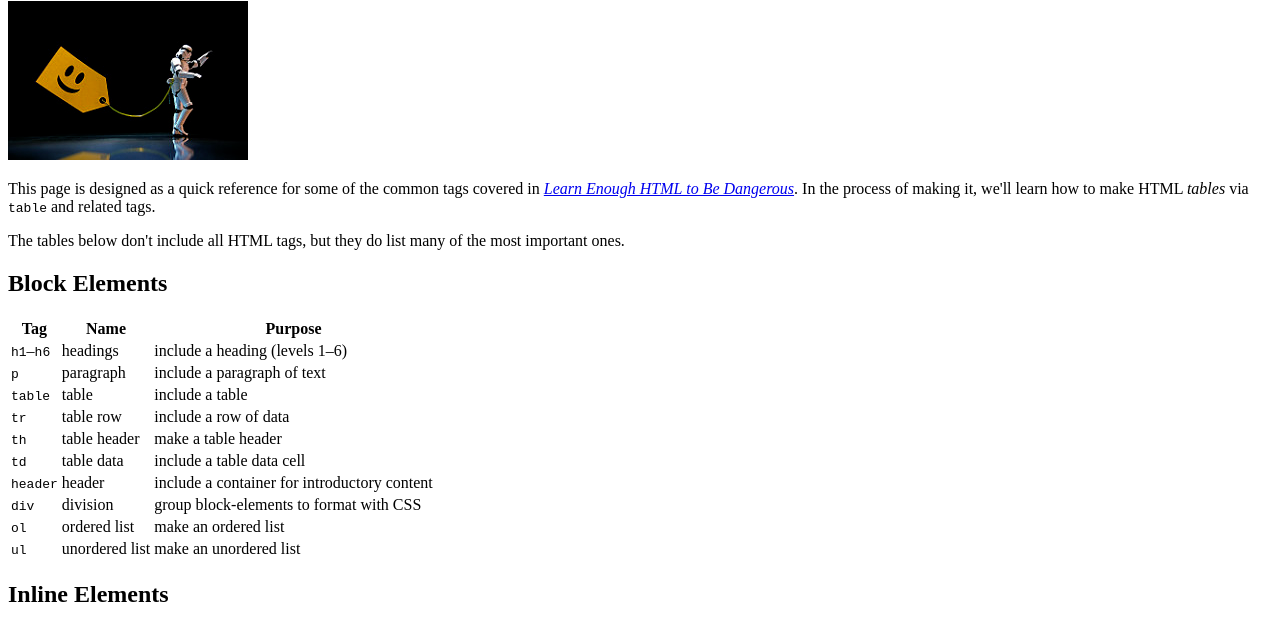
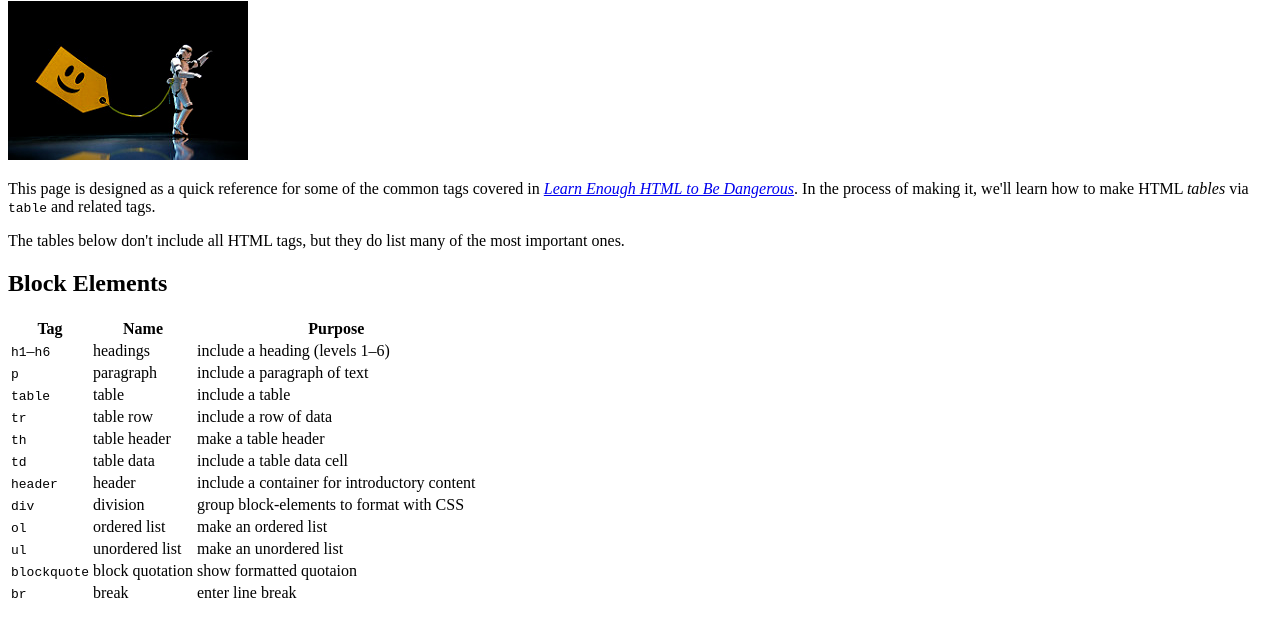
Before and after one commit to danielurb/sample_website, a plain HTML site: page tags.html in a window 1280 px wide. Shown: the part 105-727 px from the top of the page. Drawn offline with Linux system fonts and the light colour scheme.

Commit message:
Finish the sample website

```diff
--- a/tags.html
+++ b/tags.html
@@ -92,6 +92,16 @@
       <td>unordered list</td>
       <td>make an unordered list</td>
     </tr>
+    <tr>
+      <td><code>blockquote</code></td>
+      <td>block quotation</td>
+      <td>show formatted quotaion</td>
+    </tr>
+    <tr>
+      <td><code>br</code></td>
+      <td>break</td>
+      <td>enter line break</td>
+    </tr>
   </table>
 
   <h2>Inline Elements</h2>
```
